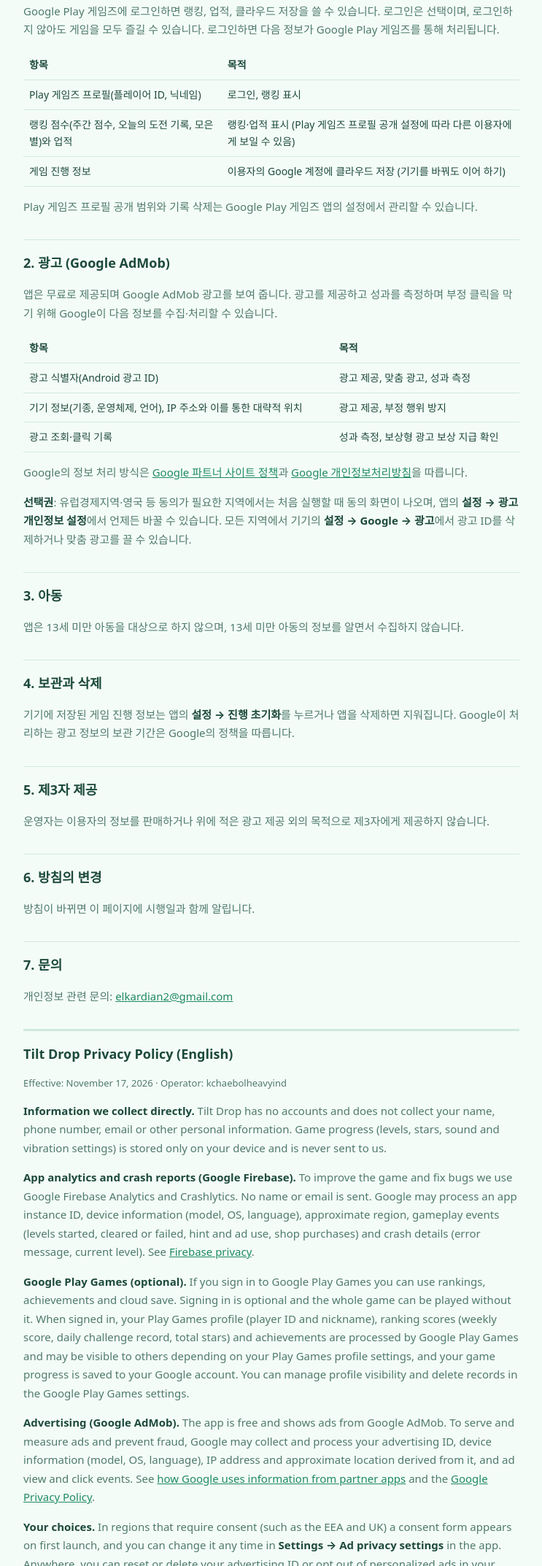
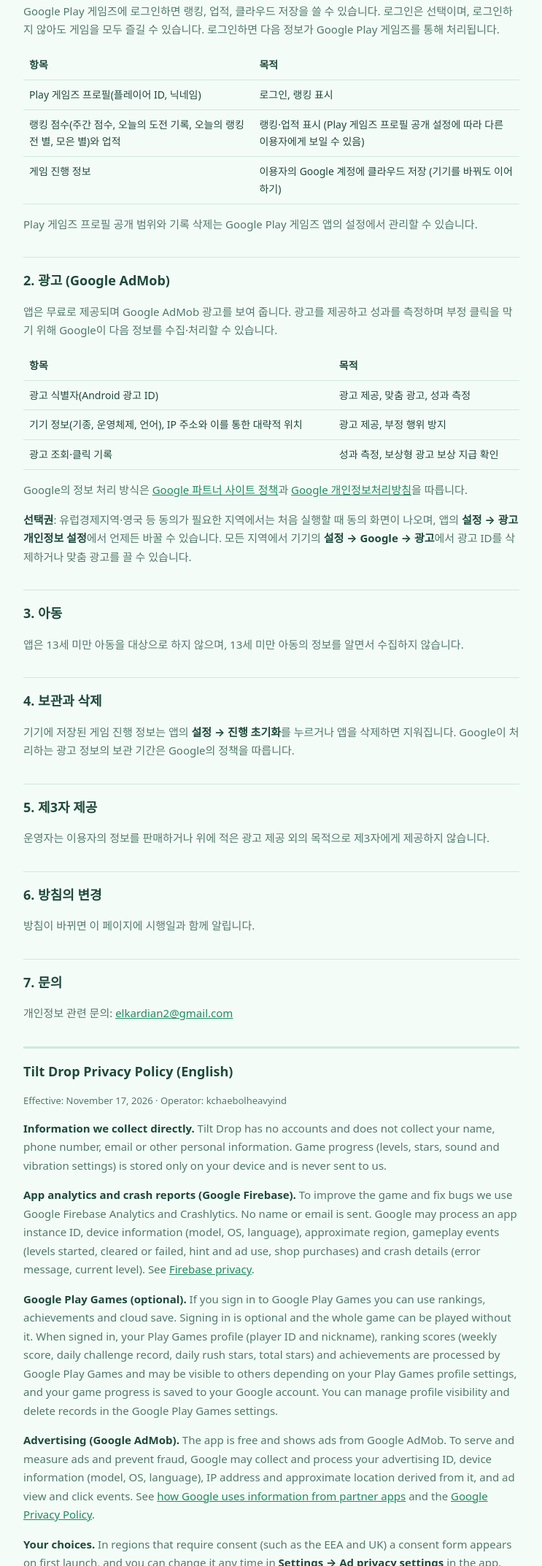
Before and after one commit to elkardian2/tilt-drop-privacy, a plain HTML site: page index.html in a window 1280 px wide. Shown: the part 855-3001 px from the top of the page at 73% size, without its empty margins (268-1011 px from the left). Drawn offline with Linux system fonts and the light colour scheme.

Commit message:
개인정보처리방침: 랭킹전 점수 항목
Co-Authored-By: Claude Opus 5.5 <noreply@anthropic.com>
Claude-Session: https://claude.ai/code/session_01T8273RvaGLUx5DTWsGLXjC

```diff
--- a/index.html
+++ b/index.html
@@ -50,7 +50,7 @@ th { color: var(--ink); }
 <div class="wrap"><table>
 <tr><th>항목</th><th>목적</th></tr>
 <tr><td>Play 게임즈 프로필(플레이어 ID, 닉네임)</td><td>로그인, 랭킹 표시</td></tr>
-<tr><td>랭킹 점수(주간 점수, 오늘의 도전 기록, 모은 별)와 업적</td><td>랭킹·업적 표시 (Play 게임즈 프로필 공개 설정에 따라 다른 이용자에게 보일 수 있음)</td></tr>
+<tr><td>랭킹 점수(주간 점수, 오늘의 도전 기록, 오늘의 랭킹전 별, 모은 별)와 업적</td><td>랭킹·업적 표시 (Play 게임즈 프로필 공개 설정에 따라 다른 이용자에게 보일 수 있음)</td></tr>
 <tr><td>게임 진행 정보</td><td>이용자의 Google 계정에 클라우드 저장 (기기를 바꿔도 이어 하기)</td></tr>
 </table></div>
 <p>Play 게임즈 프로필 공개 범위와 기록 삭제는 Google Play 게임즈 앱의 설정에서 관리할 수 있습니다.</p>
@@ -87,7 +87,7 @@ th { color: var(--ink); }
 <p class="meta">Effective: November 17, 2026 · Operator: <span class="op">kchaebolheavyind</span></p>
 <p><strong>Information we collect directly.</strong> Tilt Drop has no accounts and does not collect your name, phone number, email or other personal information. Game progress (levels, stars, sound and vibration settings) is stored only on your device and is never sent to us.</p>
 <p><strong>App analytics and crash reports (Google Firebase).</strong> To improve the game and fix bugs we use Google Firebase Analytics and Crashlytics. No name or email is sent. Google may process an app instance ID, device information (model, OS, language), approximate region, gameplay events (levels started, cleared or failed, hint and ad use, shop purchases) and crash details (error message, current level). See <a href="https://firebase.google.com/support/privacy" target="_blank" rel="noopener">Firebase privacy</a>.</p>
-<p><strong>Google Play Games (optional).</strong> If you sign in to Google Play Games you can use rankings, achievements and cloud save. Signing in is optional and the whole game can be played without it. When signed in, your Play Games profile (player ID and nickname), ranking scores (weekly score, daily challenge record, total stars) and achievements are processed by Google Play Games and may be visible to others depending on your Play Games profile settings, and your game progress is saved to your Google account. You can manage profile visibility and delete records in the Google Play Games settings.</p>
+<p><strong>Google Play Games (optional).</strong> If you sign in to Google Play Games you can use rankings, achievements and cloud save. Signing in is optional and the whole game can be played without it. When signed in, your Play Games profile (player ID and nickname), ranking scores (weekly score, daily challenge record, daily rush stars, total stars) and achievements are processed by Google Play Games and may be visible to others depending on your Play Games profile settings, and your game progress is saved to your Google account. You can manage profile visibility and delete records in the Google Play Games settings.</p>
 <p><strong>Advertising (Google AdMob).</strong> The app is free and shows ads from Google AdMob. To serve and measure ads and prevent fraud, Google may collect and process your advertising ID, device information (model, OS, language), IP address and approximate location derived from it, and ad view and click events. See <a href="https://policies.google.com/technologies/partner-sites" target="_blank" rel="noopener">how Google uses information from partner apps</a> and the <a href="https://policies.google.com/privacy" target="_blank" rel="noopener">Google Privacy Policy</a>.</p>
 <p><strong>Your choices.</strong> In regions that require consent (such as the EEA and UK) a consent form appears on first launch, and you can change it any time in <strong>Settings → Ad privacy settings</strong> in the app. Anywhere, you can reset or delete your advertising ID or opt out of personalized ads in your device's <strong>Settings → Google → Ads</strong>.</p>
 <p><strong>Children.</strong> The app is not directed to children under 13, and we do not knowingly collect their information.</p>
```
